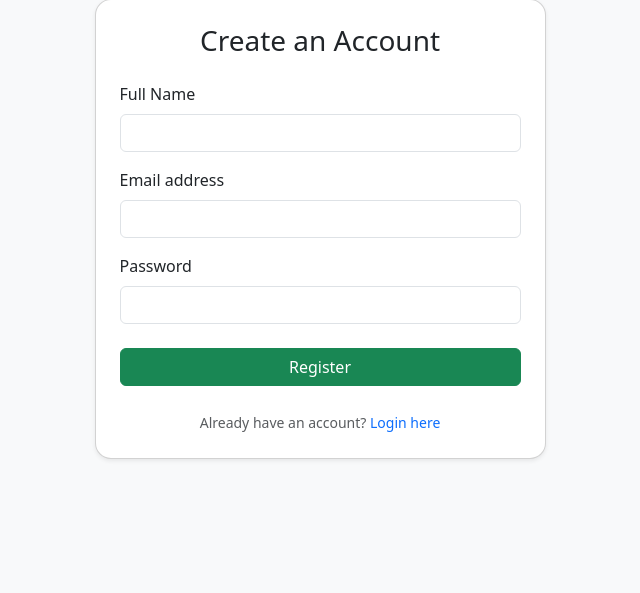
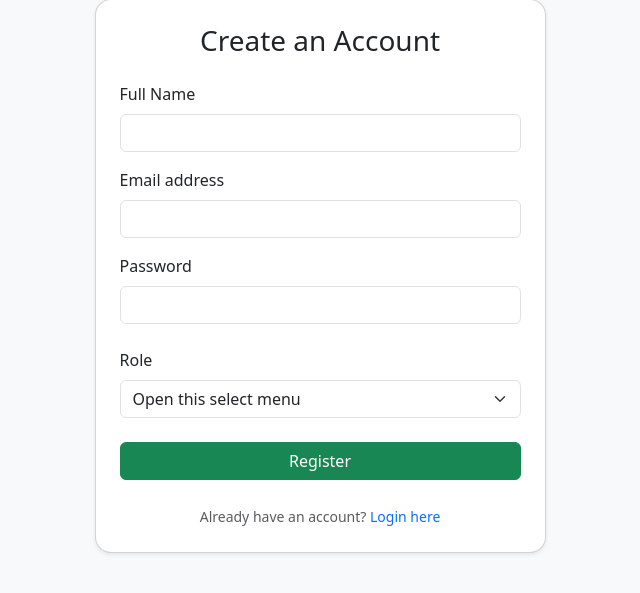
Before and after one commit to abhatt014/python_apr_26, a Flask app: page /register in a window 1280 px wide. Shown: the part 129-722 px from the top of the page, without its empty margins (320-960 px from the left). Run offline with Flask 3, Linux system fonts and the light colour scheme.

Commit message:
lab8 updated with regiration

```diff
--- a/flask/lab8/app.py
+++ b/flask/lab8/app.py
@@ -40,6 +40,20 @@ def processlogin():
 def register():
     return render_template("register.html")
 
+@app.route("/processregister",methods=['POST'])
+def processregister():
+    name= request.form.get('name')
+    email= request.form.get('email')
+    password=request.form.get('password')
+    role=request.form.get('role')
+
+    conn=get_db_connection()
+    cur=conn.cursor(dictionary=True)
+
+    query= "insert into users values (%s,%s,%s,%s);"
+    cur.execute(query,(name,email,password,role))
+    conn.commit()
+    return render_template("login.html",register_success="successfully registerd")
 
 if __name__ == "__main__":
     app.run(host="0.0.0.0",port=5000,debug=True)
--- a/flask/lab8/templates/login.html
+++ b/flask/lab8/templates/login.html
@@ -43,6 +43,12 @@
                          {{error}}
                         </div>
                     {% endif %}
+                    {% if register_success %}
+                        <div class="alert alert-success" role="alert">
+                         {{register_success}}
+                        </div>
+                    {% endif %}
+
                     <div class="mb-3">
                         <label for="email" class="form-label">Email address</label>
                         <input type="email" class="form-control" id="email" name="email" required>
--- a/flask/lab8/templates/register.html
+++ b/flask/lab8/templates/register.html
@@ -38,7 +38,7 @@
             <div class="card-body p-4">
                 <h3 class="text-center mb-4">Create an Account</h3>
 
-                <form method="POST" action="/register">
+                <form method="POST" action="/processregister">
                     <div class="mb-3">
                         <label for="name" class="form-label">Full Name</label>
                         <input type="text" class="form-control" id="name" name="name" required>
@@ -50,6 +50,15 @@
                     <div class="mb-4">
                         <label for="password" class="form-label">Password</label>
                         <input type="password" class="form-control" id="password" name="password" required>
+                    </div>
+                    <div class="mb-4">
+                        <label for="role" class="form-label">Role</label>
+                        <select class="form-select" id="role" name="role" aria-label="Default select example">
+                            <option selected>Open this select menu</option>
+                            <option value="admin">Admin</option>
+                            <option value="user">User</option>
+                            <option value="auditor">Auditor</option>
+                        </select>
                     </div>
                     <div class="d-grid">
                         <button type="submit" class="btn btn-success">Register</button>
```
